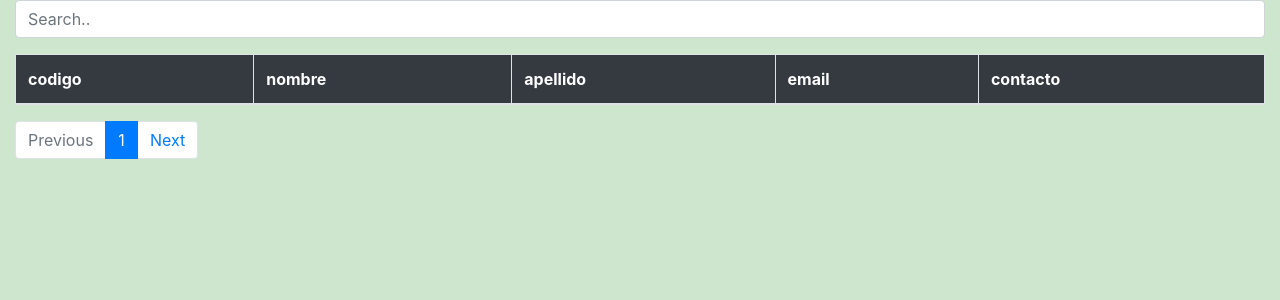
After one commit to luis16121013/ADS, a PHP site: template private/view/viewAdministrador/pageDocentAdministrador.php in a window 1280 px wide. The commit adds this page. Shown: the top 300 px of the page. Run offline with PHP 8.4, Linux system fonts and the light colour scheme; the template is opened without the code that fills it, so the values that code supplies are empty; the visitor is signed in with stand-in values (Sample User, id 1).

Commit message:
avance: agreg view table-teacher/adminUser

```diff
--- a/private/assets/css/myStyle.css
+++ b/private/assets/css/myStyle.css
@@ -7,3 +7,10 @@
     /*background-color: #9cb0c3;*/
     /*background-color: #9cb0c3;*/
 }
+
+.efecto:hover{
+    /* background-color: #6A9AB6; */
+    /* background-color: #5F5E61; */
+    background-color: #919192;
+
+}
--- a/private/assets/js/mainAdmin.js
+++ b/private/assets/js/mainAdmin.js
@@ -1,4 +1,87 @@
 //console.log(idRegistro);
+const dataAditional=document.querySelector('#infoAdicional');
+const pagination=document.querySelector('#table-pagination-global');
+let ArregloJson=[];
+
+/* reiniciamos el arreglo de obj JSON */
+const resetDataJson=()=>{
+  while(ArregloJson.length>0){
+    ArregloJson.pop();
+  }
+}
+
+/* ingresamos datos para el arreglo */
+const createDataByJson=(id,cod,rol,nombre,apellido,email,phone)=>{
+    let Teacher={
+      idUser:id,
+      codigo:cod,
+      rol:rol,
+      nombre:nombre,
+      apellido:apellido,
+      email:email,
+      contacto:phone
+    }
+    ArregloJson.push(Teacher);
+}
+
+/* imprimimos datos en tabla */
+const printByRange=(initial=0)=>{
+  let final=initial+8;
+  let tamArr=ArregloJson.length;
+  const rellenar=document.querySelector('#myTable');
+  rellenar.innerHTML='';
+  while(true){
+    rellenar.innerHTML+=`
+        <tr>
+          <td>${ArregloJson[initial].codigo}</td>
+          <td>${ArregloJson[initial].nombre}</td>
+          <td>${ArregloJson[initial].apellido}</td>
+          <td>${ArregloJson[initial].email}</td>
+          <td>${ArregloJson[initial].contacto}</td>
+        </tr>
+    `;
+    initial++;
+    if(tamArr===initial){//romper bucle si pasa el tamaño dela matriz
+      break;
+    }
+    if(initial===final){
+      break;
+    }
+  }
+}
+const printTable=(cantPrint=0)=>{
+    printByRange(cantPrint);
+}
+
+/* CREANDO LA PAGINACION DE LA TABLA DE DATOS */
+const createPaginationOftable=()=>{
+  let cantPagination=Math.ceil(ArregloJson.length/8);
+  pagination.innerHTML='';
+  pagination.innerHTML+=`
+    <li class="page-item disabled"><a class="page-link" href="#">Previous</a></li> `;
+    for(let i=0;i<cantPagination;i++){
+      pagination.innerHTML+=`
+        <li class="page-item ${(i==0)?'active':''}"><a class="page-link" href="#">${(i+1)}</a></li>
+      `;
+    }
+  pagination.innerHTML+=`
+    <li class="page-item"><a class="page-link" href="#">Next</a></li> `;
+}
+
+/* METODO DE BUSQUEDA DINAMICA */
+$(document).ready(function(){
+  $("#myInput").on("keyup", function() {
+    var value = $(this).val().toLowerCase();
+    $("#myTable tr").filter(function() {
+      $(this).toggle($(this).text().toLowerCase().indexOf(value) > -1)
+    });
+  });
+});
+
+
+/**
+ * informacion de API pagina Perfil
+ */
 const getDataAdmin=()=>{
     const registro=document.querySelector('#listado-datos');
     registro.innerHTML='';
@@ -23,13 +106,65 @@ const getDataAdmin=()=>{
         }
     })
 }
-getDataAdmin();
-const dataAditional=document.querySelector('#infoAdicional');
-dataAditional.addEventListener('click',e=>{
+
+
+/**
+ * informacion de API tabla USERS/TEACHERS
+ */
+const getDataConfigTeacher=()=>{
+    resetDataJson();
+    const rellenar=document.querySelector('#myTable');
+    rellenar.innerHTML='';
+    fetch('http://192.168.0.4/ads/api/users/teachers/')
+    .then(res=>res.json())
+    .then(data=>{
+      for(let j of data){
+        createDataByJson(j.idUser,j.codigo,j.cargo,j.firstName,j.lastName,j.Email,j.phone);
+      }
+    })
+    .then(function(){
+      printTable();
+      createPaginationOftable();
+    })
+    //console.log(ArregloJson);/* comprobando los datos del arreglo */
+}
+
+const loader=()=>{
+  if(typeof pageAdmin!="undefined"){//verificamos si la variable esta definida
+    if(pageAdmin==='inicio'){
+      console.log('pagina de inicio');
+    }else if(pageAdmin==='perfil'){
+      getDataAdmin();
+    }else if(pageAdmin==='configDocente'){
+      getDataConfigTeacher();
+    }
+  }
+    //console.log("datos: "+pageAdmin);
+}
+loader();
+
+if(dataAditional!==null){
+  dataAditional.addEventListener('click',e=>{
     e.preventDefault();
     Swal.fire({
         type:'success',
         title:'Exito!',
         text:'Datos guardados.'
     })
+  })
+}else if(pagination!==null){
+pagination.addEventListener('click',e=>{
+  e.preventDefault();
+  console.log(e.target.textContent);
+
+  let option=e.target.textContent;
+  if(option==='1'){
+    printTable(0);
+  }else if(option==='2'){
+    printTable(8);
+/*     e.target.classList.add('bg-primary');
+    e.target.classList.add('text-white'); */
+  }
 })
+}
+console.log(pagination.children);
--- a/private/assets/js/mainDocente.js
+++ b/private/assets/js/mainDocente.js
@@ -1,4 +1,6 @@
 //console.log(idRegistro);
+const dataAditional=document.querySelector('#infoAdicional');
+
 const getDataDocente=()=>{
     const registro=document.querySelector('#listado-datos');
     registro.innerHTML='';
@@ -24,7 +26,7 @@ const getDataDocente=()=>{
     })
 }
 getDataDocente();
-const dataAditional=document.querySelector('#infoAdicional');
+
 dataAditional.addEventListener('click',e=>{
     e.preventDefault();
     Swal.fire({
--- a/private/view/header.php
+++ b/private/view/header.php
@@ -5,9 +5,10 @@
     <meta name="viewport" content="width=device-width, initial-scale=1.0">
     <link rel="stylesheet" href="assets/css/bootstrap.css">
     <link rel="shortcut icon" href="assets/icon/EscuelaVirtual.png"/>
-    <link rel="stylesheet" href="assets/css/myStyle.css">
+
 
     <link rel="stylesheet" href="lib/animate.css/animate.css">
-    <link rel="stylesheet" href="lib/sweetAlert2/sweetalert2.min.cs">
+    <link rel="stylesheet" href="lib/sweetAlert2/sweetalert2.min.css">
+    <link rel="stylesheet" href="assets/css/myStyle.css">
 </head>
 <body class="background-gris">
--- a/private/view/viewAdministrador/cursosAdministrador.php
+++ b/private/view/viewAdministrador/cursosAdministrador.php
@@ -1,4 +1,4 @@
-<div class="container-fluid" style="padding-top:100px">
+<div class="container-fluid ">
 
         <div class="row">
 
--- /dev/null
+++ b/private/view/viewAdministrador/pageDocentAdministrador.php
@@ -0,0 +1,28 @@
+
+<div class="container-fluid">
+
+  <input class="form-control" id="myInput" type="text" placeholder="Search..">
+  <div class="contanier" style="overflow:auto;">
+      <table class="table table-hover table-bordered mt-3">
+        <thead class="bg-dark text-white">
+          <tr>
+            <th>codigo</th>
+            <th>nombre</th>
+            <th>apellido</th>
+            <th>email</th>
+            <th>contacto</th>
+          </tr>
+        </thead>
+        <tbody id="myTable" class="bg-secondary text-white">
+            <!-- contenido DOCENTE API -->
+        </tbody>
+      </table>
+  </div>
+
+  <ul id="table-pagination-global" class="pagination">
+    <li class="page-item disabled"><a class="page-link" href="#">Previous</a></li>
+    <li class="page-item active"><a class="page-link" href="#">1</a></li>
+    <li class="page-item"><a class="page-link" href="#">Next</a></li>
+  </ul>
+
+</div>
--- a/private/view/viewAdministrador/perfilAdministrador.php
+++ b/private/view/viewAdministrador/perfilAdministrador.php
@@ -1,5 +1,5 @@
 <!-- menu perfil---------------------------------------------------- -->
-<div class="content-wrapper " style="padding-top:75px;">
+<div class="content-wrapper mb-1">
     <section class="content">
       <div class="container-fluid">
         <div class="row">
```
Also changed, not shown: private/controller/controllerAdministrador.php (+17 -1 lines), private/view/viewAdministrador/navAdministrador.php (+4 -4 lines), private/view/viewAdministrador/navLocationAdministrador.php (added, +29 -0 lines).
